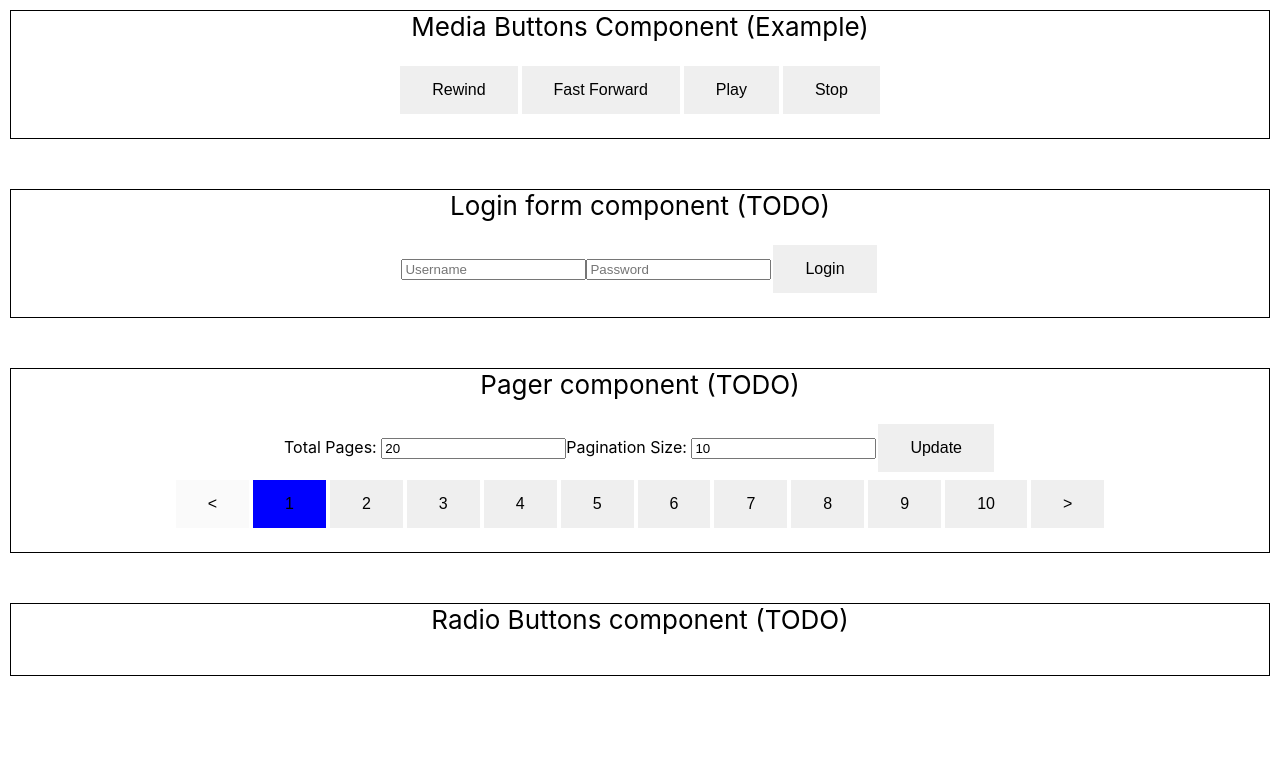
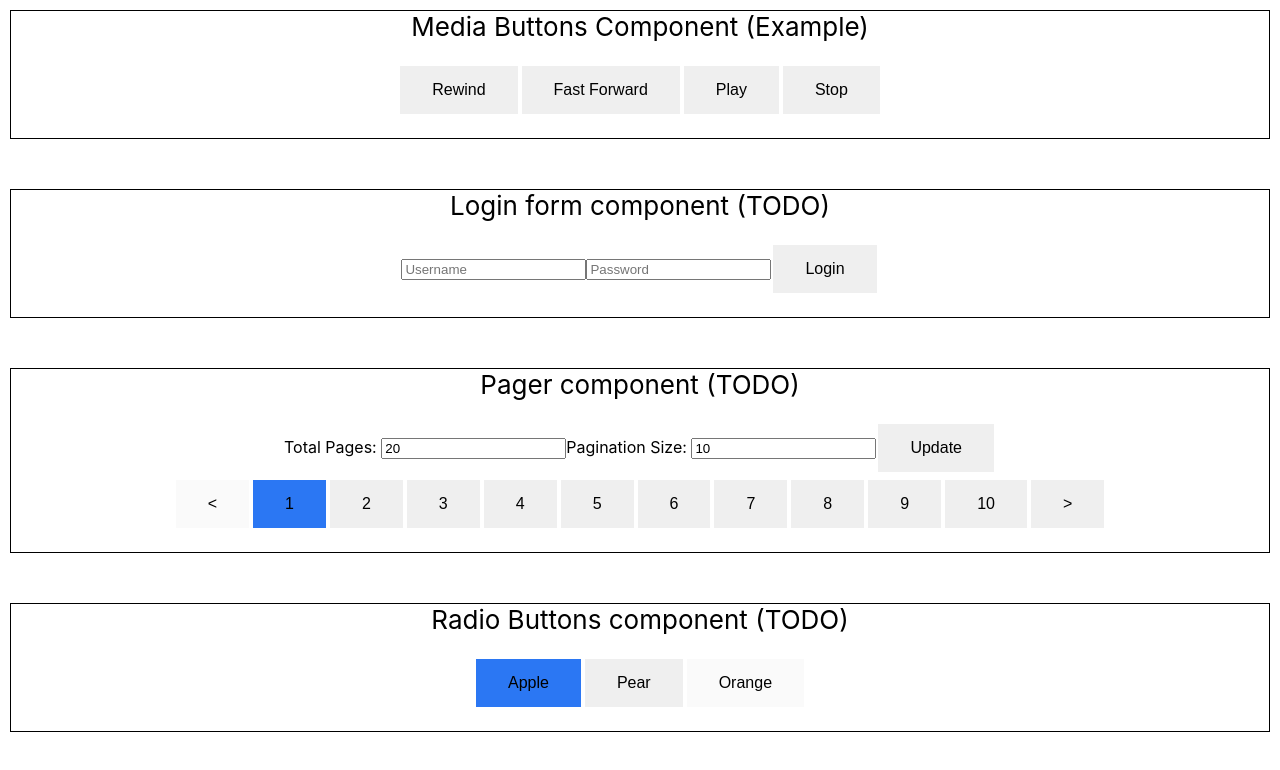
Before and after one commit to prof-tejera/homework-3-aali2537, a React (Create React App) app: page / in a window 1280 px wide. Shown: the top 770 px of the page. Built offline with nearby package versions, Linux system fonts and the light colour scheme.

Commit message:
Functionality of radio buttons

```diff
--- a/src/Pager/Pager.css
+++ b/src/Pager/Pager.css
@@ -4,5 +4,5 @@
 }
 
 .Btn-selected {
-  background-color:blue;
+  background-color: #2b77f3;
 }
--- a/src/RadioButtons/RadioButtons.css
+++ b/src/RadioButtons/RadioButtons.css
@@ -0,0 +1,3 @@
+.Btn-Selected {
+  background-color: #2b77f3;
+}
--- a/src/RadioButtons/RadioButtons.js
+++ b/src/RadioButtons/RadioButtons.js
@@ -1,9 +1,52 @@
-import { Component } from 'react';
-import './RadioButtons.css';
+import { Component } from "react";
+import Button from "components/Button/Button";
+import Panel from "components/Panel/Panel";
+import "./RadioButtons.css";
 
 class RadioButtons extends Component {
+  constructor(props) {
+    super(props);
+
+    this.state = {
+      options: ["Apple", "Pear", "Orange"],
+      currentlySelected: "Apple",
+      disabled: { Orange: true }
+    };
+  }
+
+  clickHandler = (e) => {
+    this.setState((prevState) => ({
+      currentlySelected: e.target.textContent
+    }));
+  };
+
   render() {
-    return null;
+    return (
+      <Panel>
+        {this.state.options.map((option) => {
+          let buttonClass = "Default-button";
+          let buttonDisabled = false;
+
+          if (option === this.state.currentlySelected) {
+            buttonClass = "Default-button Btn-Selected";
+          }
+
+          if (this.state.disabled[option]) {
+            buttonDisabled = true;
+          }
+
+          return (
+            <Button
+              text={option}
+              key={option}
+              onClick={this.clickHandler}
+              className={buttonClass}
+              disabled={buttonDisabled}
+            ></Button>
+          );
+        })}
+      </Panel>
+    );
   }
 }
 
```
